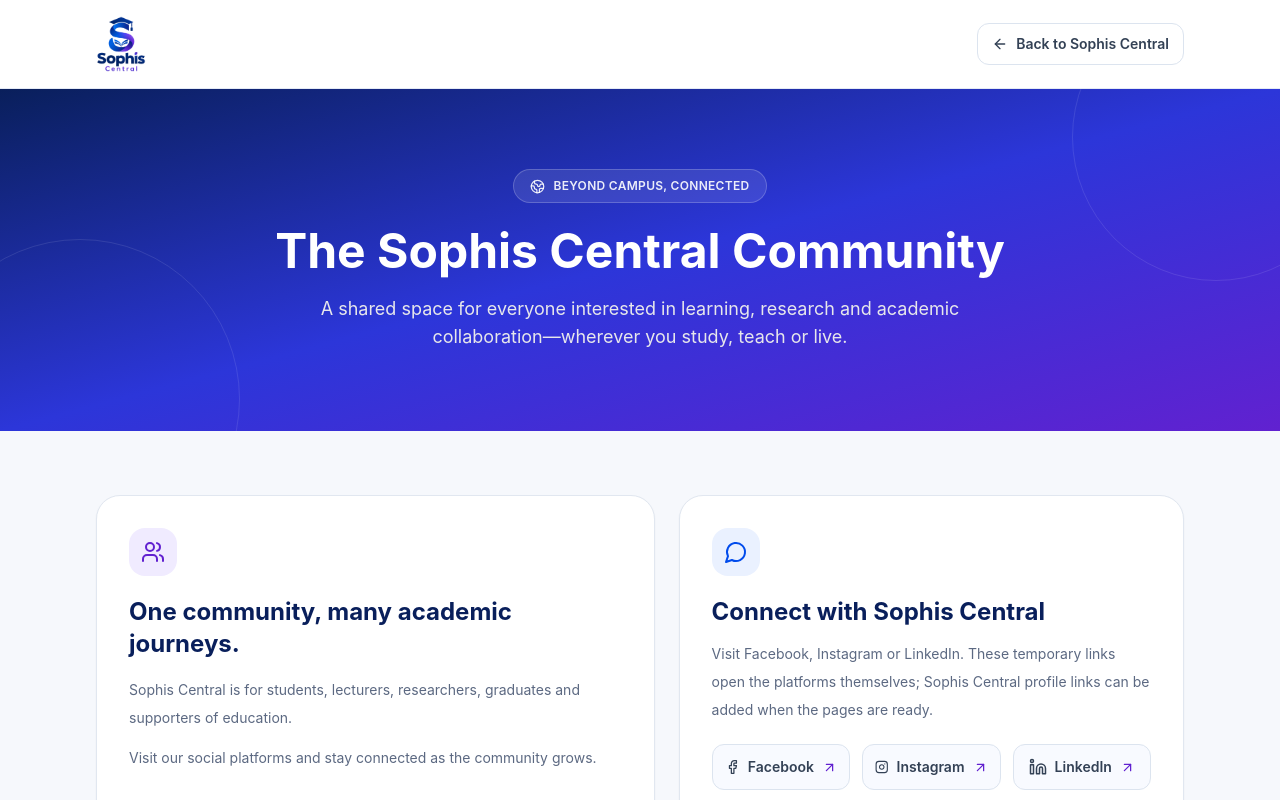
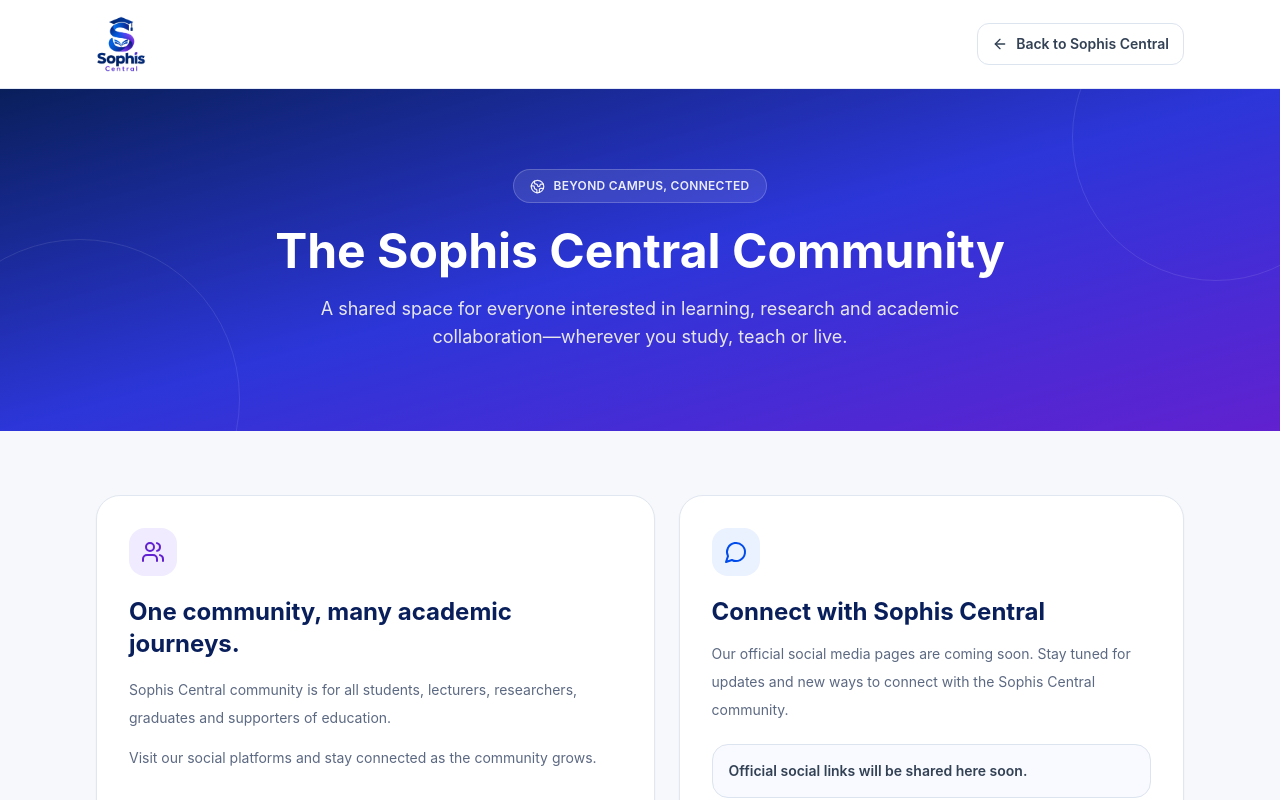
Before and after one commit to ReignnRule11/Sophia-Central-frontend, a React (Vite) app: page /community in a window 1280 px wide. Shown: the top 800 px of the page. Built offline with nearby package versions, Linux system fonts and the light colour scheme; no server answers.

Commit message:
Update Academic Community copy and social links notice

```diff
--- a/src/pages/CommunityPage.tsx
+++ b/src/pages/CommunityPage.tsx
@@ -1,16 +1,10 @@
-import { ArrowLeft, ArrowUpRight, Facebook, Globe2, Instagram, Linkedin, Mail, MessageCircle, Users } from 'lucide-react';
+import { ArrowLeft, ArrowUpRight, Globe2, Mail, MessageCircle, Users } from 'lucide-react';
 import { Link } from 'react-router-dom';
 import { BrandLogo } from '../components/brand/BrandLogo';
 import { publicContactEmails } from '../config/publicContact';
 
 export function CommunityPage() {
   const generalEmail = publicContactEmails.general;
-
-  const socialLinks = [
-    { label: 'Facebook', href: 'https://www.facebook.com/', Icon: Facebook },
-    { label: 'Instagram', href: 'https://www.instagram.com/', Icon: Instagram },
-    { label: 'LinkedIn', href: 'https://www.linkedin.com/', Icon: Linkedin },
-  ];
 
   return (
     <main className="min-h-screen bg-[#F6F8FC] text-[#1F2937]">
@@ -42,7 +36,7 @@ export function CommunityPage() {
           <span className="inline-flex rounded-2xl bg-[#F0EBFF] p-3 text-[#6121D0]"><Users size={24} /></span>
           <h2 className="mt-5 break-words text-xl font-bold text-[#091F5B] sm:text-2xl">One community, many academic journeys.</h2>
           <p className="mt-4 text-sm leading-7 text-[#5C6982]">
-            Sophis Central is for students, lecturers, researchers, graduates and supporters of education.
+            Sophis Central community is for all students, lecturers, researchers, graduates and supporters of education.
           </p>
           <p className="mt-3 text-sm leading-7 text-[#5C6982]">
             Visit our social platforms and stay connected as the community grows.
@@ -53,23 +47,10 @@ export function CommunityPage() {
           <span className="inline-flex rounded-2xl bg-[#EAF1FF] p-3 text-[#004BEC]"><MessageCircle size={24} /></span>
           <h2 className="mt-5 break-words text-xl font-bold text-[#091F5B] sm:text-2xl">Connect with Sophis Central</h2>
           <p className="mt-3 text-sm leading-7 text-[#5C6982]">
-            Visit Facebook, Instagram or LinkedIn. These temporary links open the platforms themselves; Sophis Central profile links can be added when the pages are ready.
+            Our official social media pages are coming soon. Stay tuned for updates and new ways to connect with the Sophis Central community.
           </p>
-          <div className="mt-5 grid grid-cols-1 gap-3 sm:grid-cols-3">
-            {socialLinks.map(({ label, href, Icon }) => (
-              <a
-                key={label}
-                href={href}
-                target="_blank"
-                rel="noopener noreferrer"
-                aria-label={`Open ${label}`}
-                className="inline-flex min-w-0 items-center justify-center gap-2 rounded-xl border border-[#DCE4EF] bg-[#F8FAFF] px-3 py-3 text-sm font-semibold text-[#334155] transition hover:border-[#B9C8F5] hover:bg-[#F3F6FC] focus-visible:outline-none focus-visible:ring-2 focus-visible:ring-[#6121D0] focus-visible:ring-offset-2"
-              >
-                <Icon size={18} aria-hidden="true" />
-                {label}
-                <ArrowUpRight size={15} className="shrink-0 text-[#6121D0]" aria-hidden="true" />
-              </a>
-            ))}
+          <div className="mt-5 rounded-2xl border border-[#DCE4EF] bg-[#F8FAFF] px-4 py-4 text-sm font-semibold text-[#334155]">
+            Official social links will be shared here soon.
           </div>
           <a href={`mailto:${generalEmail}?subject=${encodeURIComponent('Sophis Central Community')}`} className="mt-5 inline-flex w-full min-w-0 flex-wrap items-center justify-between gap-3 rounded-2xl border border-[#DCE4EF] bg-[#F8FAFF] px-4 py-4 text-left transition hover:border-[#B9C8F5] hover:bg-[#F3F6FC]">
             <span className="flex min-w-0 items-center gap-3">
```
